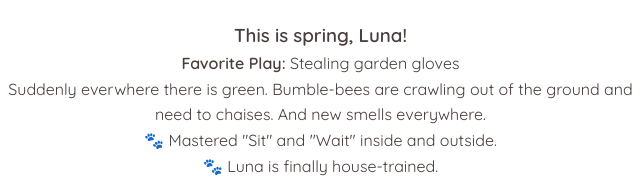
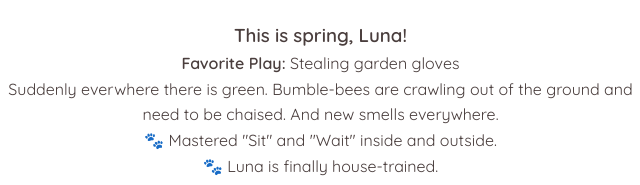
Before and after one commit to SabineLuna/Luna-chronicles, a plain HTML site: page index.html in a window 1280 px wide. Shown: the part 3015-3200 px from the top of the page, 346-986 px from the left. Drawn offline with Linux system fonts and the light colour scheme.

Commit message:
Update index.html

```diff
--- a/index.html
+++ b/index.html
@@ -319,7 +319,7 @@
 
         </div> <h3>This is spring, Luna!</h3>
         <p class="stats-line"> <strong>Favorite Play:</strong> Stealing garden gloves</p>
-        <p>Suddenly everwhere there is green. Bumble-bees are crawling out of the ground and need to chaises. And new smells everywhere.</p>
+        <p>Suddenly everwhere there is green. Bumble-bees are crawling out of the ground and need to be chaised. And new smells everywhere.</p>
 
             <p>🐾 Mastered "Sit" and "Wait" inside and outside.</p>
             <p>🐾 Luna is finally house-trained.</p>
```
